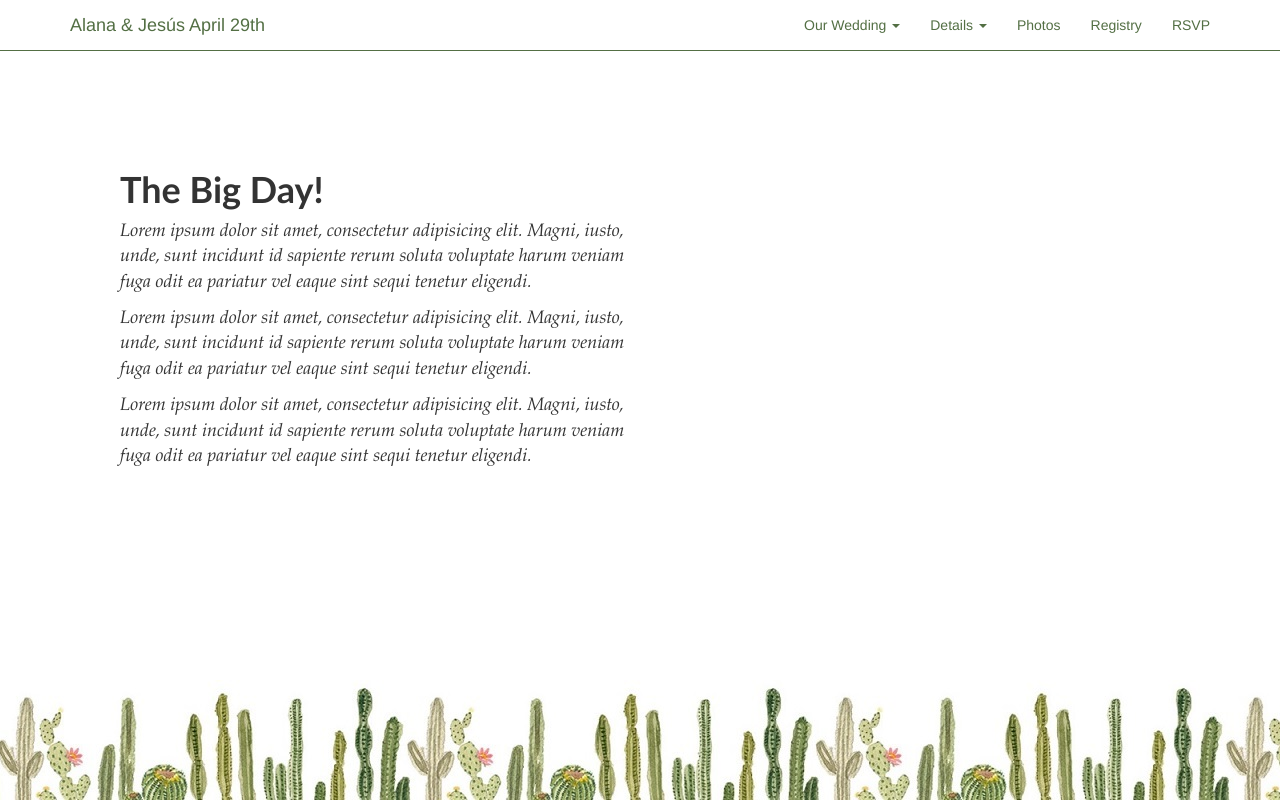
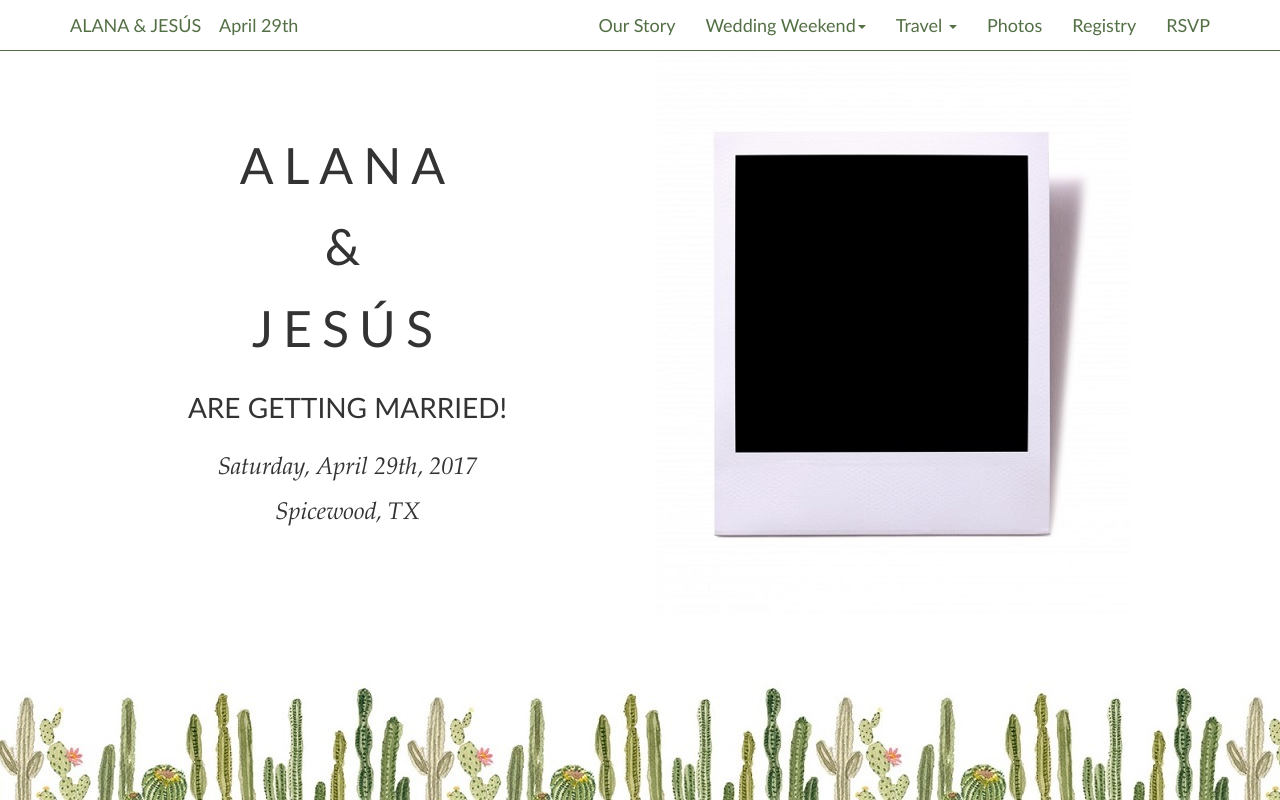
Before and after one commit to jniegon/ayj, a plain HTML site: page index.html in a window 1280 px wide. Drawn offline with Linux system fonts and the light colour scheme.

Commit message:
initial page

```diff
--- a/css/the-big-picture.css
+++ b/css/the-big-picture.css
@@ -12,12 +12,12 @@ body {
 }
 
 .wrap {
-    padding-top: 50px;
+    #padding-top: 50px;
     #background: url(../img/festiveFlagsTop.jpg) no-repeat center top;
 }
 .cactus-baskerville {
 	font-family: Baskerville, "Baskerville Old Face", "Hoefler Text", Garamond, "Times New Roman", serif;
-	font-size: 18px;
+	font-size: 24px;
 	font-style: italic;
 	font-variant: normal;
 	font-weight: 400;
@@ -27,18 +27,18 @@ body {
 	font-family: Futura, "Trebuchet MS", Arial, sans-serif;
 	font-style: normal;
 	font-variant: normal;
-	font-weight: bold;
+	font-weight: 400;
 }
 
+
 .navbar-cactus {
-    #background-color: #536f44, d1d8ac;
     border-color: #536f44;
     background-color: #ffffff;
+	font-size: 18px;
 
    }
 
 .navbar-cactus .navbar-nav > li > a {
-    #color: #ffffff;
     color: #536f44;
 }
 
@@ -64,3 +64,13 @@ body {
     color: #ffffff;
     background-color: #536f44;
 }
+
+
+.intro-names {
+	font-family: Futura, "Trebuchet MS", Arial, sans-serif;
+	font-style: normal;
+	font-variant: normal;
+	font-weight: 400;
+	font-size: 50px;
+    letter-spacing: 10px;
+}
--- a/index.html
+++ b/index.html
@@ -31,7 +31,7 @@
   <div class="wrap">
 
     <!-- Navigation -->
-    <nav class="navbar navbar-inverse navbar-fixed-top navbar-cactus" role="navigation">
+    <nav class="navbar navbar-inverse navbar-fixed-top navbar-cactus cactus-futura" role="navigation">
         <div class="container">
             <!-- Brand and toggle get grouped for better mobile display -->
             <div class="navbar-header">
@@ -41,22 +41,23 @@
                     <span class="icon-bar"></span>
                     <span class="icon-bar"></span>
                 </button>
-                <a class="navbar-brand" href="#">Alana & Jesús   April 29th</a>
+                <a class="navbar-brand" href="#">ALANA & JESÚS &nbsp;&nbsp;&nbsp;April 29th</a>
             </div>
             <!-- Collect the nav links, forms, and other content for toggling -->
             <div class="collapse navbar-collapse" id="bs-example-navbar-collapse-1">
                 <ul class="nav navbar-nav navbar-right">
+                    <li>
+                        <a href="#">Our Story</a>
+                    </li>
                     <li class="dropdown">
-                      <a href="#" class="dropdown-toggle" data-toggle="dropdown" role="button" aria-haspopup="true" aria-expanded="false">Our Wedding <span class="caret"></span></a>
+                      <a href="#" class="dropdown-toggle" data-toggle="dropdown" role="button" aria-haspopup="true" aria-expanded="false">Wedding Weekend<span class="caret"></span></a>
                       <ul class="dropdown-menu">
-                        <li><a href="#">Our Story</a></li>
-                        <li><a href="#">Our Wedding</a></li>
+                        <li><a href="#">Ceremony & Reception</a></li>
                         <li><a href="#">Other Events</a></li>
-                        <li><a href="#">Wedding Party</a></li>
                       </ul>
                     </li>
                     <li class="dropdown">
-                      <a href="#" class="dropdown-toggle" data-toggle="dropdown" role="button" aria-haspopup="true" aria-expanded="false">Details <span class="caret"></span></a>
+                      <a href="#" class="dropdown-toggle" data-toggle="dropdown" role="button" aria-haspopup="true" aria-expanded="false">Travel <span class="caret"></span></a>
                       <ul class="dropdown-menu">
                         <li><a href="#">Accomodation</a></li>
                         <li><a href="#">Travel & Transportation</a></li>
@@ -83,13 +84,21 @@
     <!-- Page Content -->
     <div class="container cactus-baskerville">
 
-        <div class="row" style="padding:50px;">
+        <div class="row">
+            <div class="col-md-6 col-sm-12" style="padding:80px;">
+			    <div class="intro-names text-center">
+                  <p>ALANA</p>
+				  <p>&</p>
+                  <p>JESÚS</p>
+				</div>
+
+				<p class="text-center cactus-futura" style="font-size:28px; line-height: 2.4;">ARE GETTING MARRIED!</p>
+                <p class="text-center">Saturday, April 29th, 2017</p>
+				<p class="text-center">Spicewood, TX</p>
+
+			</div>
             <div class="col-md-6 col-sm-12">
-                <h1 class="cactus-futura">The Big Day!</h1>
-                <p>Lorem ipsum dolor sit amet, consectetur adipisicing elit. Magni, iusto, unde, sunt incidunt id sapiente rerum soluta voluptate harum veniam fuga odit ea pariatur vel eaque sint sequi tenetur eligendi.</p>
-                <p>Lorem ipsum dolor sit amet, consectetur adipisicing elit. Magni, iusto, unde, sunt incidunt id sapiente rerum soluta voluptate harum veniam fuga odit ea pariatur vel eaque sint sequi tenetur eligendi.</p>
-                <p>Lorem ipsum dolor sit amet, consectetur adipisicing elit. Magni, iusto, unde, sunt incidunt id sapiente rerum soluta voluptate harum veniam fuga odit ea pariatur vel eaque sint sequi tenetur eligendi.</p>
-
+			    <img src="img/polaroid.jpg"></img>
 			</div>
 
         </div>
```
Also changed, not shown: img/AlanayJesus.jpg (added), img/polaroid-crooked.jpg (added), img/polaroid.jpg (added).
